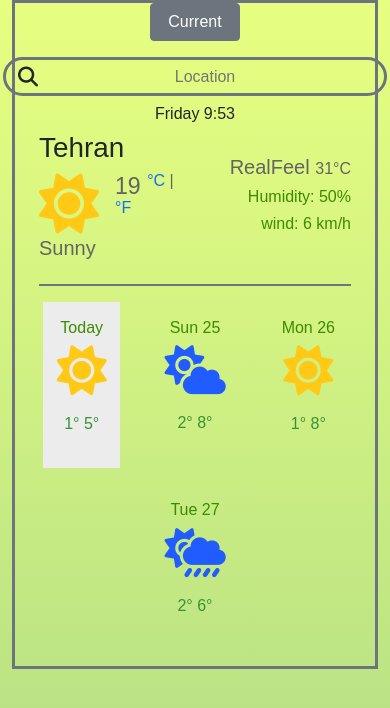
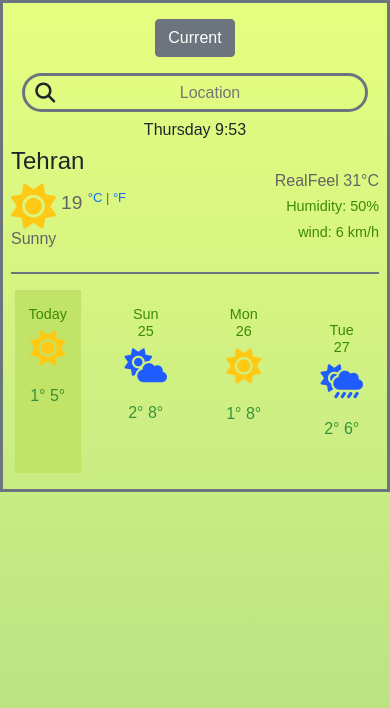
Before and after one commit to Razi86/weather-app, a website built with Parcel: page index.html in a window 390 px wide. Built offline with nearby package versions, Linux system fonts and the light colour scheme; a web font is replaced by a local one.

Commit message:
fix media query problems

```diff
--- a/index.html
+++ b/index.html
@@ -26,15 +26,15 @@
   </head>
 
   <body>
+    <div class="background">
       <div class="container">
-      <div class=" border border-3 border-secondary">
-        <button id="current-btn" class="d-block w-25 mx-auto btn btn-secondary mb-3">
+        <div class="pt-3 border border-3 border-secondary">
+          <button id="current-btn" class="d-block mx-auto btn btn-secondary mb-3">
             Current
           </button>
-        <form id="search-form">
-          <div class="row">
+          <form id="search-form" class="search-form">
               <div
-            class="col col-md-6 col-sm-10 input-group mx-auto rounded-pill border border-3 border-secondary"
+              class="input-group mx-auto rounded-pill border border-3 border-secondary"
             >
               <i class="fas fa-search fa-lg my-3 pe-auto"></i>
               <input
@@ -44,29 +44,27 @@
                 id="search-input"
               />
             </div>
-          </div>
             <h5 class="date pt-2 fs-6 text-center">Saturday 15:49</h5>
           </form>
-        <div class="px-4">
+          <div class="temperature-view">
             <div class="row">
               <div class="col">
                 <h1 id="city-name">Tehran</h1>
                 <div class="d-flex align-items-center">
                   <i class="fas fa-sun big-sun"></i>
-                <h3 class="ms-3 gray-color">
-                  <span id="temperature">19
-                  <sup class="fs-6">
+                  <h3 class="current-temperature gray-color">
+                    <span id="temperature">19</span>
+                  <sup>
                     <a href="#" id="change-to-C">°C</a>
                     |
                     <a href="#" id="change-to-F">°F</a>
                   </sup>
-                </span>
                   </h3>
                 </div>
                 <h5 class="desc gray-color">Sunny</h5>
               </div>
               <div class="col gray-color text-end pt-4">
-              <h5>RealFeel <span class="fs-6">31°C</span></h5>
+                <h5>RealFeel <span id="realFeel" class="fs-6">31</span>°C</h5>
                 <h6>Humidity: <span id="humidity">50</span>%</h6>
                 <h6>wind: <span id="wind">6</span> km/h</h6>
               </div>
@@ -97,6 +95,8 @@
           </div>
         </div>
       </div>
+    </div>
+
 
     <script src="index.js"></script>
   </body>
--- a/index.js
+++ b/index.js
@@ -2,13 +2,13 @@ let date = new Date();
 let hour = date.getHours();
 let minutes = date.getMinutes();
 const daysOfWeek = [
+  "Sunday",
   "Monday",
   "Tuesday",
   "Wednesday",
   "Thursday",
   "Friday",
   "Saturday ",
-  "Sunday",
 ];
 let day = daysOfWeek[date.getDay()];
 let showDay = document.querySelector(".date");
@@ -23,6 +23,7 @@ let APIkey = "d03082f141493054be15a6be78fc6dd5";
 let city = document.querySelector("#city-name");
 let temperatureSpan = document.querySelector("#temperature");
 let desc = document.querySelector(".desc");
+let realFeel= document.getElementById("realFeel");
 let wind = document.querySelector("#wind");
 let humidity = document.querySelector("#humidity");
 
@@ -52,6 +53,7 @@ function showTemperature(response) {
   city.innerHTML = response.data.name;
   temperatureSpan.innerHTML = Math.round(response.data.main.temp);
   desc.innerHTML = response.data.weather[0].description;
+  realFeel.innerHTML = response.data.main.feels_like;
   humidity.innerHTML = response.data.main.humidity;
   wind.innerHTML = Math.round(response.data.wind.speed);
 }
--- a/styles.css
+++ b/styles.css
@@ -9,7 +9,7 @@ body {
   height: 100%;
 }
 
-.container{
+.background{
   min-height: 100%;
   background: rgb(207, 255, 0);
   background: linear-gradient(
@@ -21,6 +21,28 @@ body {
 
 h1 {
   font-family: "Sofia Sans", sans-serif;
+}
+
+.search-form{
+  margin: 0 auto;
+  max-width: 80%;
+}
+
+.search-form input{
+  width: 90%;
+}
+
+.fa-search{
+  margin-left: 10px;
+  cursor: pointer;
+}
+
+.temperature-view{
+  padding: 0 1.5rem;
+}
+
+.current-temperature{
+  margin-left: 15px;
 }
 
 .big-sun {
@@ -43,11 +65,11 @@ h1 {
 }
 
 .selected-box {
-  background: #ececec;
+  background: #c0e368;
 }
 
-input {
-  background: none;
+input,input:active,input:focus,input:focus-visible  {
+  background: none !important;
   outline: none;
 }
 
@@ -65,4 +87,56 @@ a {
 
 @media (max-width:568px) {
 
+  .container{
+    padding: 0;
+  }
+
+  .temperature-view{
+    padding: 0 0.5rem;
+  }
+
+  h1{
+    font-size: 1.5rem;
+  }
+
+  h3{
+    font-size: 1.2rem;
+  }
+
+  h5{
+    font-size: 1rem;
+  }
+
+  h6{
+    font-size:0.9rem;
+  }
+
+  .search-form{
+    max-width: 90%;
+  }
+
+  .search-form input{
+    max-width: 85%;
+  }
+
+  .current-temperature{
+    margin-left: 5px;
+  }
+
+  sup{
+    font-size: 13px;
+  }
+
+  .big-sun {
+    font-size: 45px;
+  }
+
+  .small-sun {
+    font-size: 35px;
+  }
+
+  .cloud-sun {
+    font-size: 34px;
+  }
+
 }
```
Lines whose indentation alone changed are shown as unchanged.
